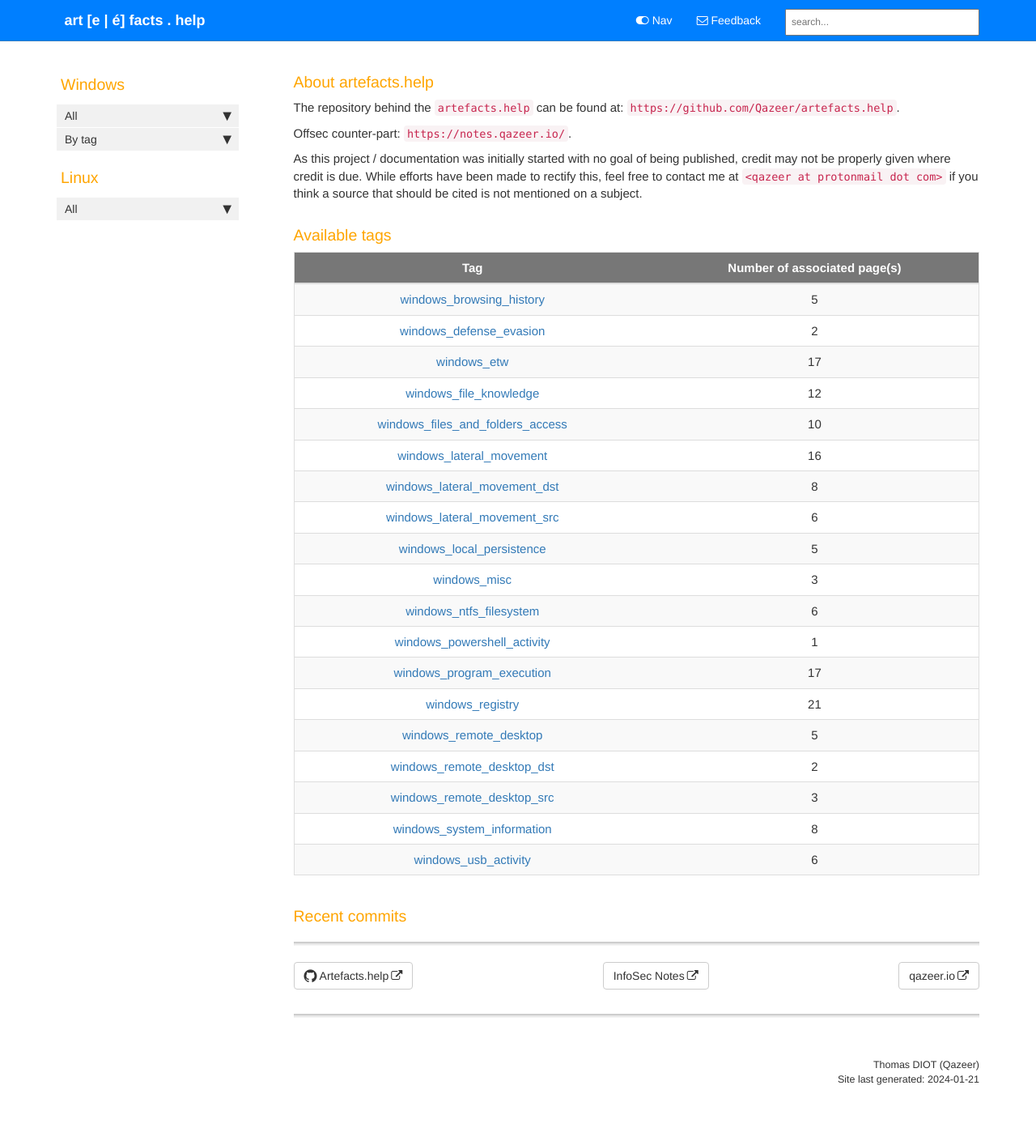
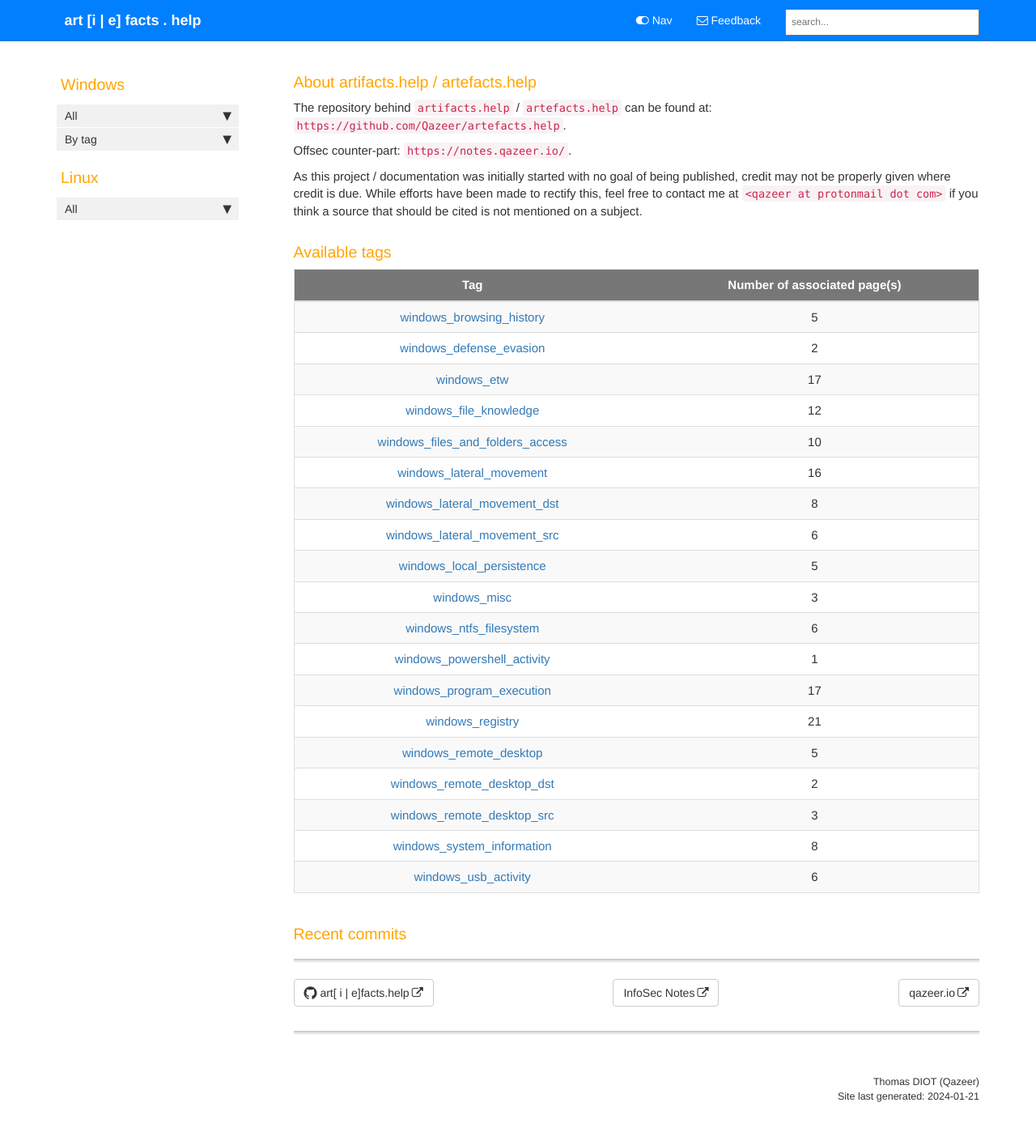
Before and after one commit to Qazeer/artefacts.help, a Jekyll site: the page built from index.md, in a window 1280 px wide. Shown: the whole page at 81% size. Built offline with Jekyll 4.4.1, drawn with Linux system fonts in a browser that asks for light colours; comment, search, counter and statistics services are not loaded; our own code applies the rules of GitHub Pages for plain Markdown files; before the commit the page ends 1393 px from its top, so only the background shows below that.

Commit message:
Add reference to artifacts.help

```diff
--- a/_config.yml
+++ b/_config.yml
@@ -3,10 +3,10 @@ repository: Qazeer/artefacts.help
 output: web
 # this property is useful for conditional filtering of content that is separate from the PDF.
 
-topnav_title: art [e | é] facts . help
+topnav_title: art [i | e] facts . help
 # this appears on the top navigation bar next to the home button
 
-site_title: artefacts.help
+site_title: artifacts.help
 # this appears in the html browser tab for the site title (seen mostly by search engines, not users)
 
 company_name: Thomas DIOT (Qazeer)
@@ -33,9 +33,9 @@ exclude:
   - vendor
 # these are the files and directories that jekyll will exclude from the build
 
-feedback_subject_line: artefacts.help
+feedback_subject_line: artifacts.help
 
-feedback_email: qazeer<at>protonmail<dot>com
+feedback_email: qazeer@protonmail.com
 # used as a contact email for the Feedback link in the top navigation bar
 
 # feedback_disable: true
@@ -82,7 +82,7 @@ defaults:
 sidebars:
 - sidebar
 
-description: "artefacts.help"
+description: "artifacts.help / artefacts.help"
 # the description is used in the feed.xml file
 
 # needed for sitemap.xml file only
--- a/_includes/footer_home.html
+++ b/_includes/footer_home.html
@@ -1,7 +1,7 @@
 {{site.data.alerts.hr_shaded}}
 
 <div class="footerHomeLinks">
-  <a target="_blank" rel="noopener" href="https://github.com/{{site.github_editme_path}}{{page.path}}" class="btn btn-default" role="button"><i class="fa fa-github fa-lg"></i> Artefacts.help</a>
+  <a target="_blank" rel="noopener" href="https://github.com/{{site.github_editme_path}}{{page.path}}" class="btn btn-default" role="button"><i class="fa fa-github fa-lg"></i> art[ i | e]facts.help</a>
   <a target="_blank" rel="noopener" href="https://notes.qazeer.io/" class="btn btn-default" role="button"><i class="fa fa-lg"></i>InfoSec Notes</a>
   <a target="_blank" rel="noopener" href="https://qazeer.io/" class="btn btn-default" role="button"><i class="fa fa-lg"></i>qazeer.io</a>
 </div>
--- a/index.md
+++ b/index.md
@@ -4,9 +4,9 @@ permalink: index.html
 layout: default
 ---
 
-### About artefacts.help
+### About artifacts.help / artefacts.help
 
-The repository behind the `artefacts.help` can be found at:
+The repository behind `artifacts.help` / `artefacts.help` can be found at:
 `https://github.com/Qazeer/artefacts.help`.
 
 Offsec counter-part: `https://notes.qazeer.io/`.
```
